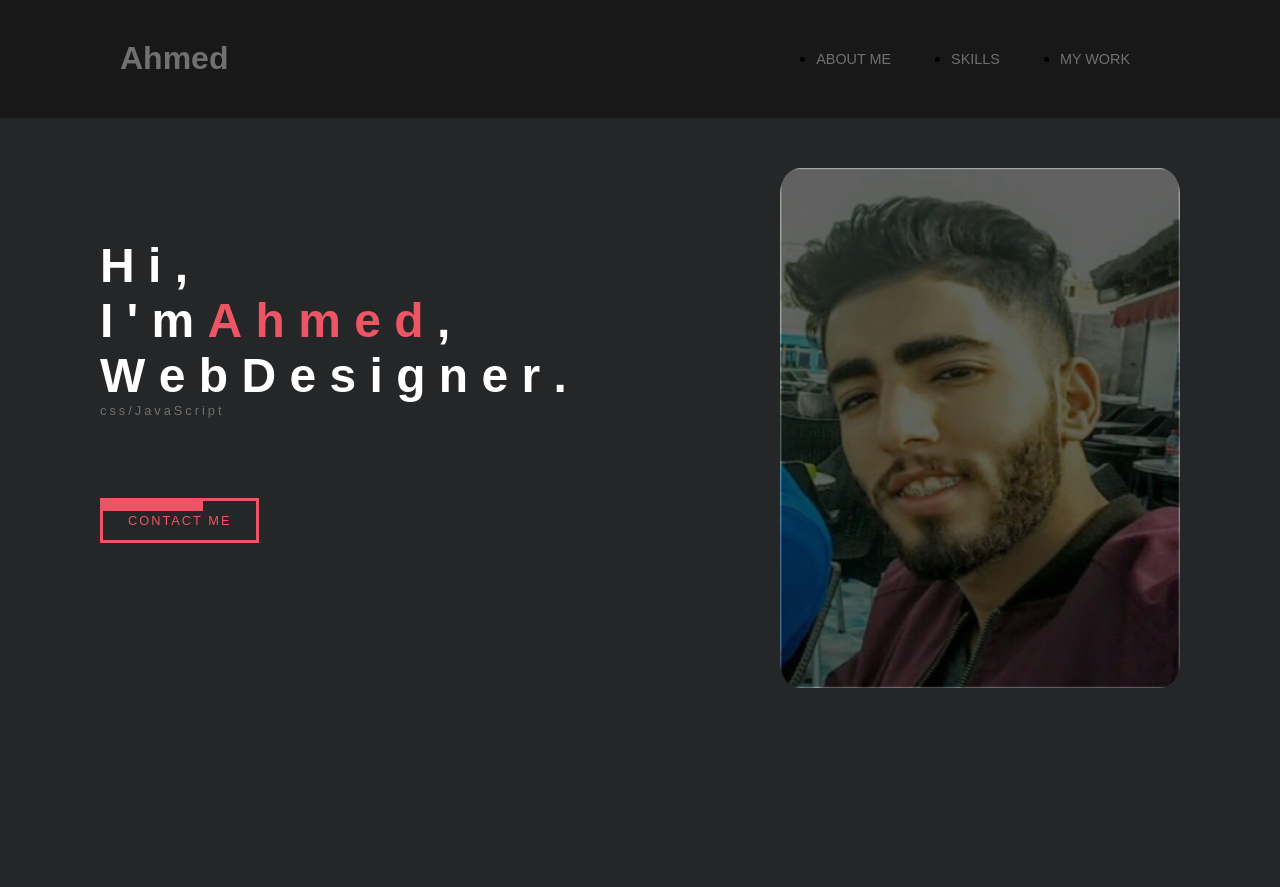
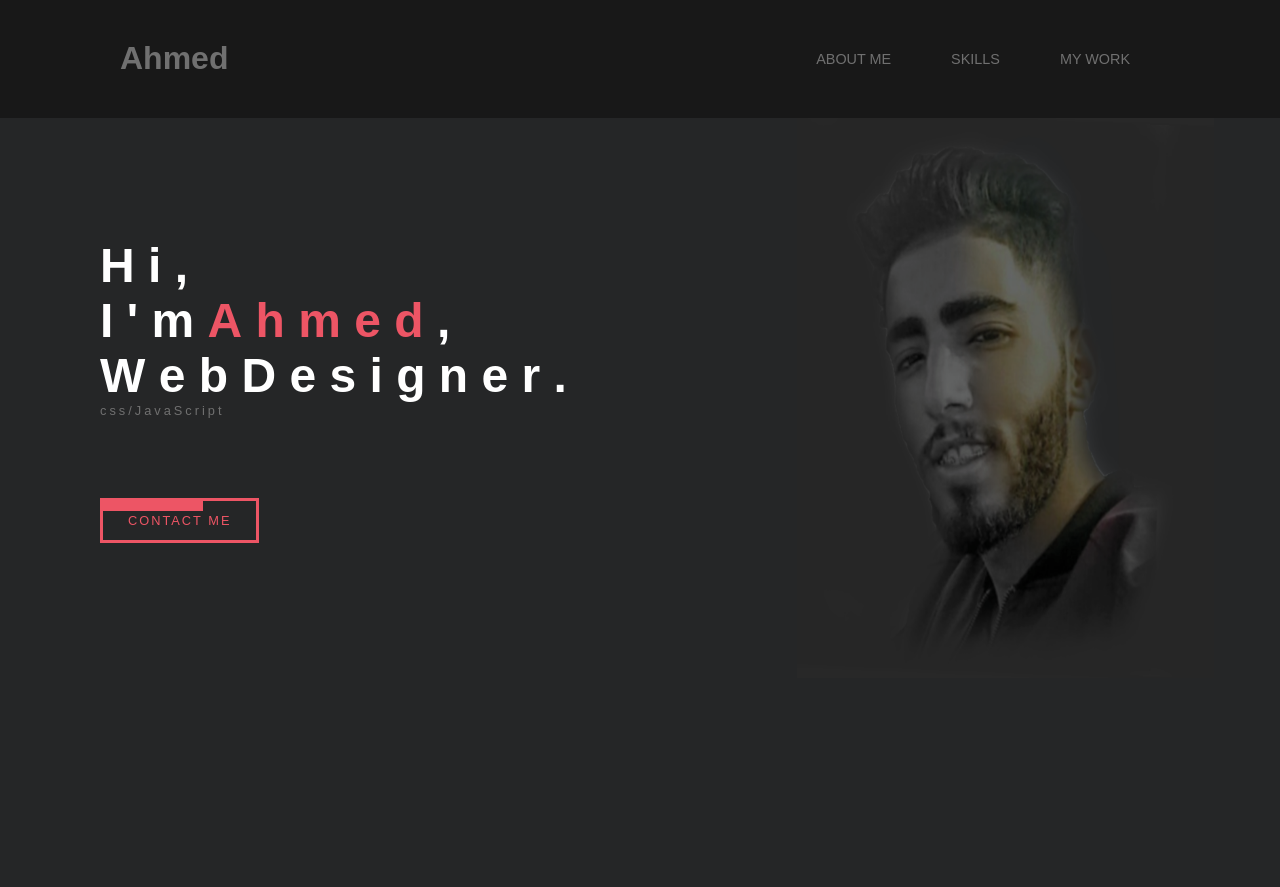
Before and after one commit to ahmedmoutaalim/Ahmed-portfolio, a PHP site: page / in a window 1280 px wide. Shown: the top 887 px of the page. Run offline with PHP 8.4, Linux system fonts and the light colour scheme.

Commit message:
modification

```diff
--- a/css/style.css
+++ b/css/style.css
@@ -3,6 +3,7 @@
     padding: 0;
     box-sizing: border-box;
     font-family: 'PT Sans', sans-serif;
+    list-style: none;
 }
 html{
 
@@ -139,7 +140,7 @@ span.m-left {
     position: relative;
     top: 80px;
     overflow: hidden;
-
+    transition: 1.5s all ease;
     display: inline-block;
 
 }
@@ -170,11 +171,9 @@ span.m-left {
 }
 
 .profile-image img{
-
-    width: 400px;
-    margin-top: 50px;
-    border-radius: 5%;
-    height:65vh;
+height: 70vh;
+width: 85%;
+margin-left: 22%;
 }
 
 
@@ -221,7 +220,8 @@ span.m-left {
 
 
 .about-me-info p:nth-child(2),
-.about-me-info p:last-child{
+.about-me-info p:last-child
+                             {
 
     margin-top: 30px;
 }
--- a/index.html
+++ b/index.html
@@ -63,7 +63,7 @@
 
 
           <div class="profile-image">
-              <img src="img/Plan de travail – 1.png" alt="myimg">
+              <img src="img/black2.png" alt="myimg">
           </div>
     </div>
 
```
Also changed, not shown: img/Plan de travail – 1.png (deleted), img/black.png (added), img/black2.png (added), img/dotted-shape.png (deleted).
